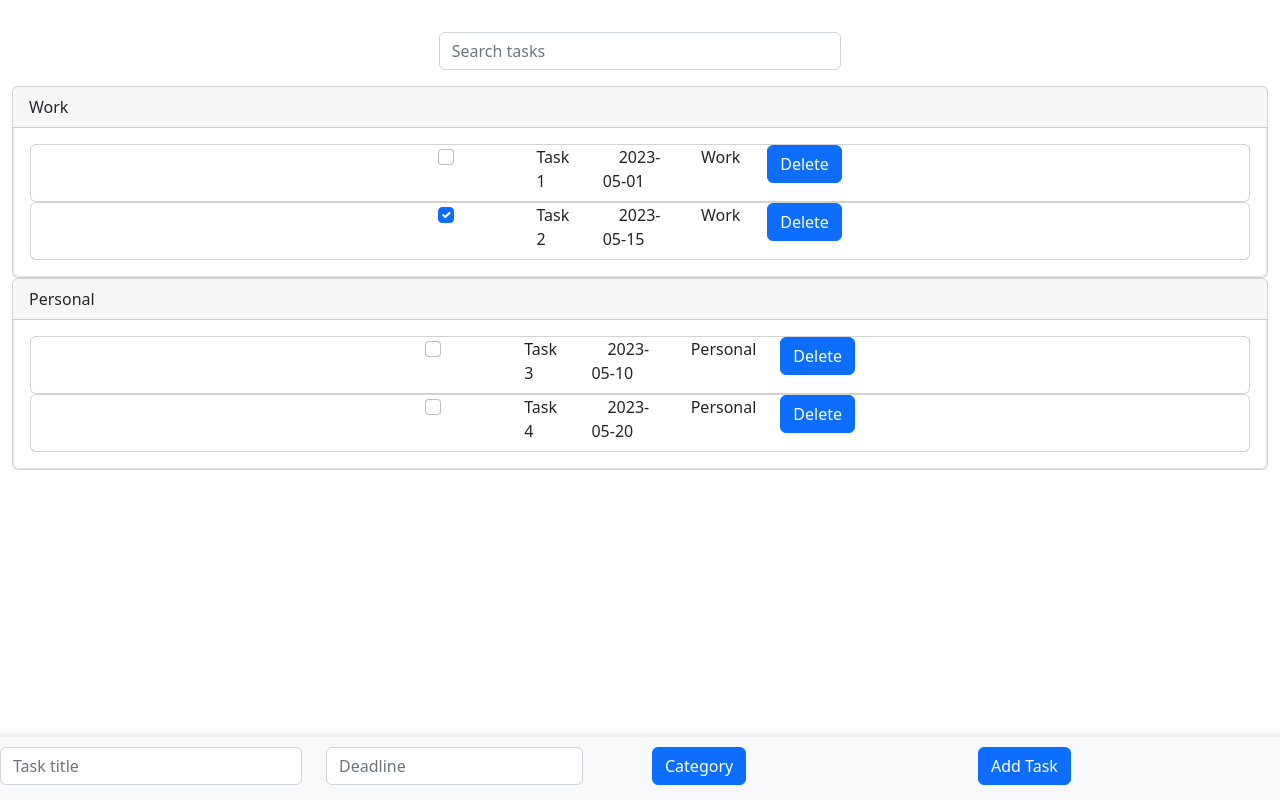
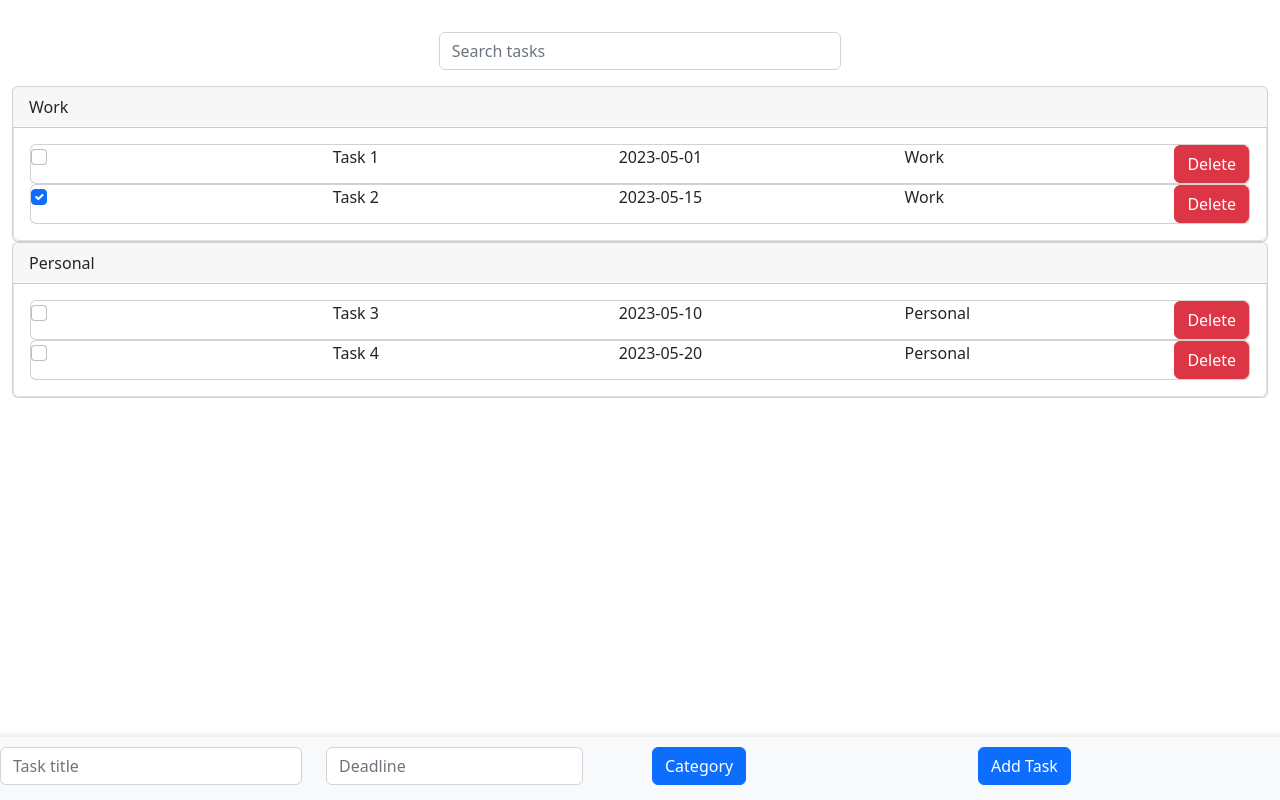
Before and after one commit to r21219/Epic-Frontend, a React (Create React App) app: page / in a window 1280 px wide. Built offline with nearby package versions, Linux system fonts and the light colour scheme.

Commit message:
U tlačítka Category se již zobrazuje vybraná kategorie. Nově funguje i DELETE

```diff
--- a/src/App.css
+++ b/src/App.css
@@ -53,3 +53,8 @@
 .add-task-input .form-control {
   margin-bottom: 5px;
 }
+
+.selected-category {
+  margin-left: 10px;
+  font-weight: bold;
+}
--- a/src/App.tsx
+++ b/src/App.tsx
@@ -2,7 +2,7 @@
 import './App.css';
 import 'bootstrap/dist/css/bootstrap.min.css';
 import {Route, Routes} from "react-router-dom";
-import React, { useState } from "react";
+import React, {useState} from "react";
 import DatePicker from "react-datepicker";
 import "react-datepicker/dist/react-datepicker.css";
 
@@ -56,7 +56,8 @@ const sampleCategories: Category[] = [
         name: "Personal",
         tasks: [
             // ...tasks related to Personal category
-      { id: 3,
+            {
+                id: 3,
                 title: "Task 3",
                 date: "2023-05-10",
                 category: "Personal",
@@ -74,73 +75,6 @@ const sampleCategories: Category[] = [
     // ...more categories
 ];
 
-const renderCategories = () => {
-  return sampleCategories.map((category) => (
-      <Accordion key={category.id} >
-        <Card>
-          <Accordion as={Card.Header} eventKey={category.id.toString()}>
-            {category.name}
-          </Accordion>
-          {/*<Accordion.Collapse eventKey={category.id.toString()}>
-            <Card.Body>{renderTasks(category.tasks)}</Card.Body>
-          </Accordion.Collapse>*/}
-          <Accordion.Item eventKey={category.id.toString()}>
-            <Card.Body>{renderTasks(category.tasks)}</Card.Body>
-          </Accordion.Item>
-        </Card>
-      </Accordion>
-  ));
-};
-
-const renderTasks = (tasks: Task[]) => {
-  function filterTasks(tasks: Task[]) {
-    return tasks.filter((task) => {
-      let searchTerm = "Task 3";
-      return task.title.toLowerCase().includes(searchTerm.toLowerCase());
-    });
-  }
-  const filteredTasks = filterTasks(tasks);
-
-
-  return tasks.map((task, index) => (
-      <Card key={task.id} className="task-row">
-        <Row>
-          <Col>
-        <Form.Check
-            type="checkbox"
-            id={`task-checkbox-${task.id}`}
-            className="task-checkbox"
-            checked={task.completed}
-            onChange={() => {
-              // Handle checkbox change event
-            }}
-        />
-          </Col>
-            <Col>
-        <Form.Label htmlFor={`task-checkbox-${task.id}`} className="task-title">
-          {task.title}
-        </Form.Label>
-            </Col>
-          <Col>
-        <span className="task-date">{task.date}</span>
-            </Col>
-            <Col>
-        <span className="task-category">{task.category}</span>
-            </Col>
-            <Col>
-        <Button
-            className="task-delete"
-            onClick={() => {
-              // Handle delete task event
-            }}
-        >
-          Delete
-        </Button>
-            </Col>
-        </Row>
-      </Card>
-  ));
-};
 
 const App: React.FC = () => {
     // Search Bar
@@ -242,12 +176,104 @@ const App: React.FC = () => {
 
     // END OF ADDING TASK
 
+    //DELETE TASK
+    const deleteTask = (categoryId: number, taskId: number) => {
+        // Find the index of the category with the provided categoryId
+        const categoryIndex = categories.findIndex(
+            (category) => category.id === categoryId
+        );
+
+        if (categoryIndex !== -1) {
+            // Find the index of the task with the provided taskId
+            const taskIndex = categories[categoryIndex].tasks.findIndex(
+                (task) => task.id === taskId
+            );
+
+            if (taskIndex !== -1) {
+                // Remove the task from the tasks array of the selected category
+                const updatedCategories = [...categories];
+                updatedCategories[categoryIndex].tasks.splice(taskIndex, 1);
+
+                // Update the categories state
+                setCategories(updatedCategories);
+            }
+        }
+    };
+    // END OF DELETE TASK
+
 
     const handleSearchInputChange = (e: React.ChangeEvent<HTMLInputElement>) => {
         setSearchTerm(e.target.value);
     };
 
+    const renderCategories = () => {
+        /*let deleteTask = (categoryId: number, taskId: number) => {
+            console.log(`Deleting task ${taskId} from category ${categoryId}`);
+
+        }*/
+        return sampleCategories.map((category) => (
+            <Accordion key={category.id}>
+                <Card>
+                    <Accordion as={Card.Header} eventKey={category.id.toString()}>
+                        {category.name}
+                    </Accordion>
+                    {/*<Accordion.Collapse eventKey={category.id.toString()}>
+            <Card.Body>{renderTasks(category.tasks)}</Card.Body>
+          </Accordion.Collapse>*/}
+                    <Accordion.Item eventKey={category.id.toString()}>
+                        <Card.Body>{renderTasks(category.tasks, category.id, deleteTask)}</Card.Body>
+                    </Accordion.Item>
+                </Card>
+            </Accordion>
+        ));
+    };
+
+    const renderTasks = (
+        tasks: Task[],
+        categoryId: number,
+        deleteTask: (categoryId: number, taskId: number) => void
+    ) => {
+        return tasks.map((task) => (
+            <Card>
+                <Row key={task.id} className="task">
+                    <Col>
+                        <Form.Check
+                            type="checkbox"
+                            id={`task-checkbox-${task.id}`}
+                            className="task-checkbox"
+                            checked={task.completed}
+                            onChange={() => {
+                                // Handle checkbox change event
+                            }}
+                        />
+                    </Col>
+                    <Col>
+                        <Form.Label htmlFor={`task-checkbox-${task.id}`} className="task-title">
+                            {task.title}
+                        </Form.Label>
+                    </Col>
+                    <Col>
+                        <span className="task-date">{task.date}</span>
+                    </Col>
+                    <Col>
+                        <span className="task-category">{task.category}</span>
+                    </Col>
+                    <Col xs="auto">
+                        <Button
+                            variant="danger"
+                            onClick={() => deleteTask(categoryId, task.id)}
+                        >
+                            {/* Replace the text with a delete icon */}
+                            Delete
+                        </Button>
+                    </Col>
+                </Row>
+            </Card>
+        ));
+    };
+
     return (
+
         <Container fluid className="app-container">
             {<Row className="search-bar">
                 <Col xs={12} sm={8} md={6} lg={4} className="mx-auto">
@@ -301,6 +327,9 @@ const App: React.FC = () => {
                                 {/* Category Selector */}
                                 {/* Category Selector */}
                                 <Button onClick={() => setCategoryModalOpen(true)}>Category</Button>
+                                <span className="selected-category">
+                                    {selectedCategory ? `Selected Category: ${selectedCategory.name}` : ""}
+                                </span>
                                 <Modal
                                     show={categoryModalOpen}
                                     onHide={() => setCategoryModalOpen(false)}
@@ -343,4 +372,8 @@ const App: React.FC = () => {
     );
 };
 
+
+
+
+
 export default App;
```
Lines whose indentation alone changed are shown as unchanged.
